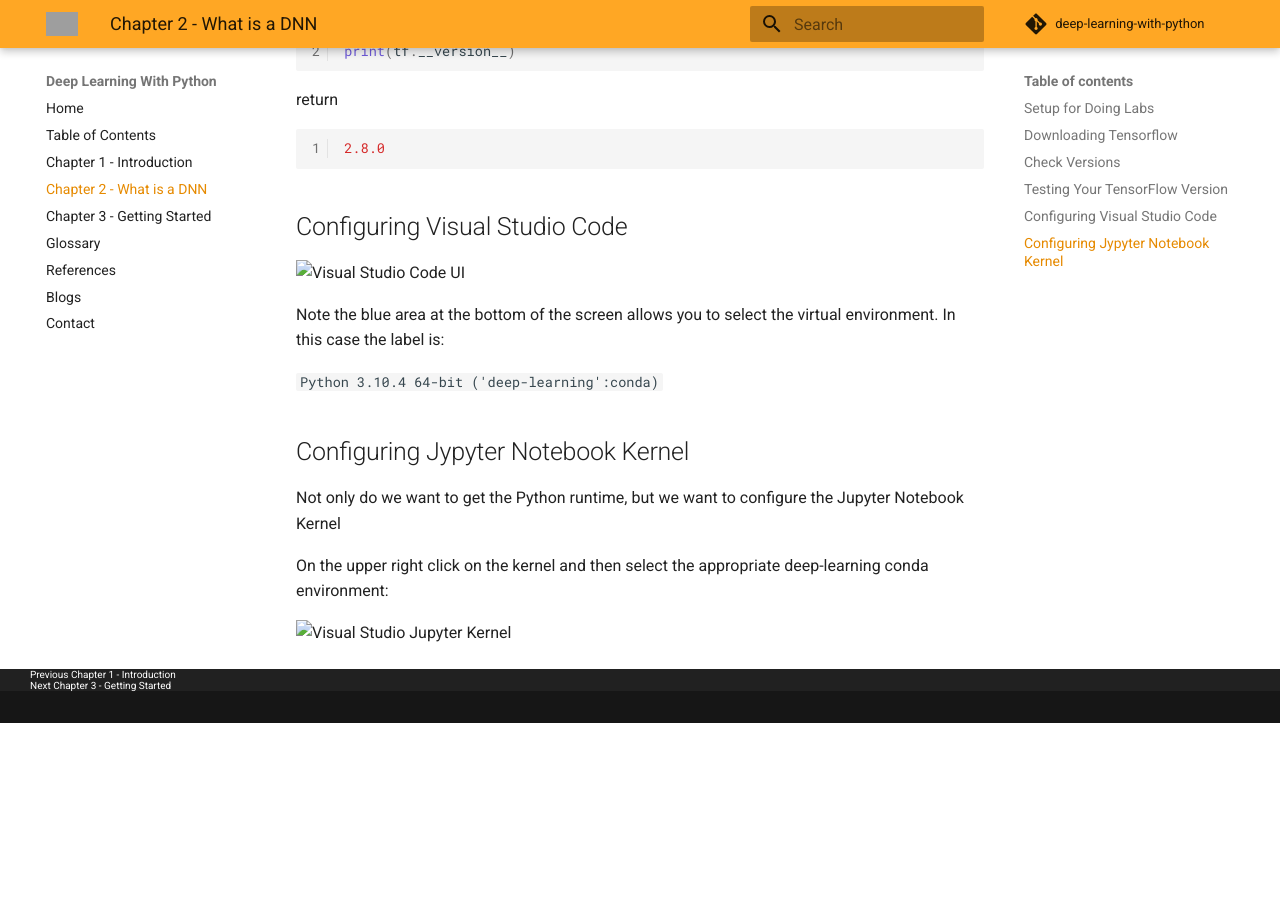
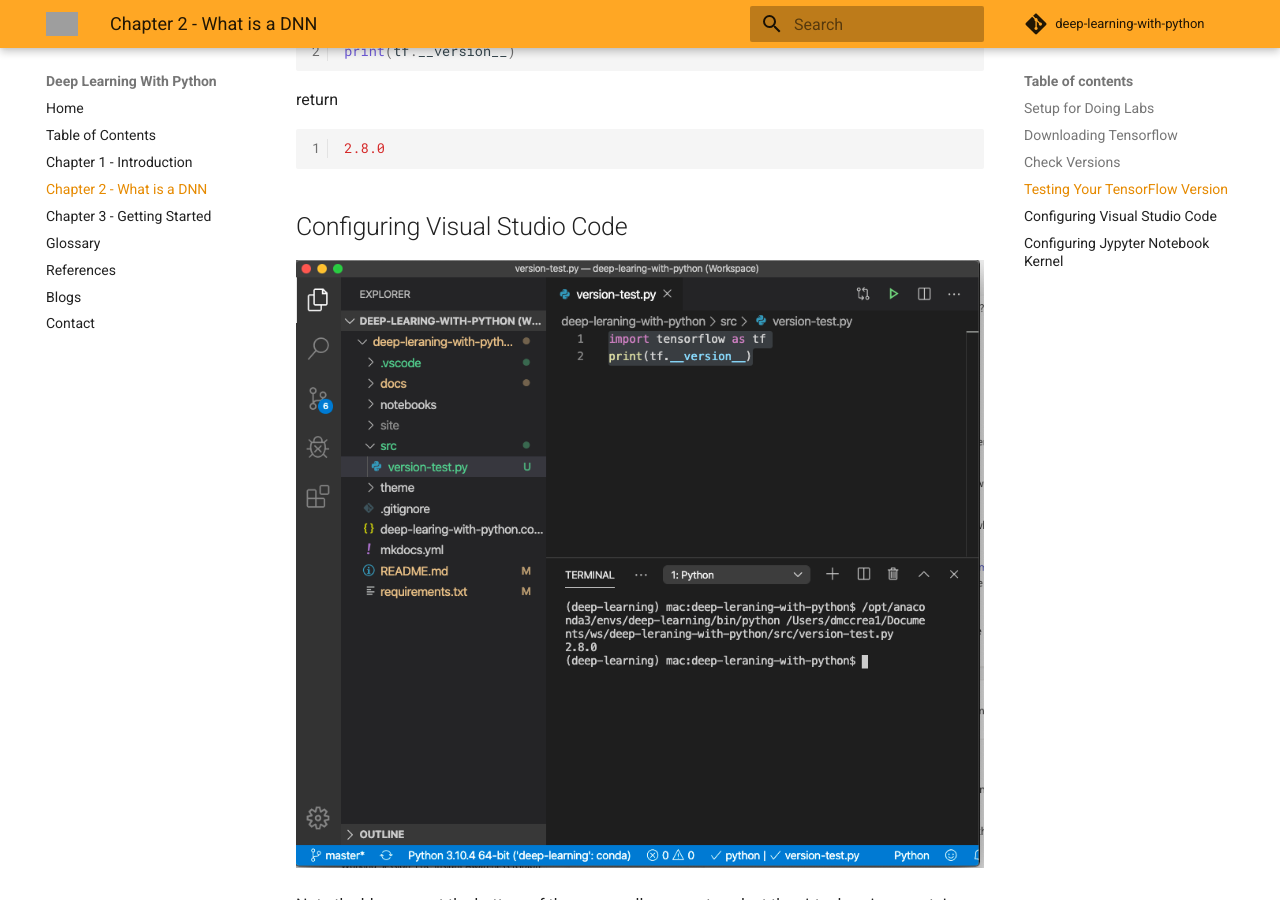
Before and after one commit to dmccreary/deep-leraning-with-python, an MkDocs documentation site: the page built from docs/chapters/ch02.md, in a window 1280 px wide and 900 px high, scrolled down 1544 px. Built offline with MkDocs 1.6.1 and Material for MkDocs 9.7.7, drawn with Linux system fonts in a browser that asks for light colours; comment, search, counter and statistics services are not loaded; before the commit the page ends 2267 px from its top, so only the background shows below that; grey boxes are pictures that could not be loaded.

Commit message:
updates to markdown content

```diff
--- a/docs/chapters/ch02.md
+++ b/docs/chapters/ch02.md
@@ -79,7 +79,7 @@
 ## Configuring Visual Studio Code
 
 
-![Visual Studio Code UI](img/visual-studio-code-ui.png)
+![Visual Studio Code UI](../img/visual-studio-code-ui.png)
 
 Note the blue area at the bottom of the screen allows you to select the virtual environment.  In this case the label is:
 
@@ -91,4 +91,4 @@
 
 On the upper right click on the kernel and then select the appropriate deep-learning conda environment:
 
-![Visual Studio Jupyter Kernel](img/visual-studio-jupyter-kernel.png)
+![Visual Studio Jupyter Kernel](../img/visual-studio-jupyter-kernel.png)
```
